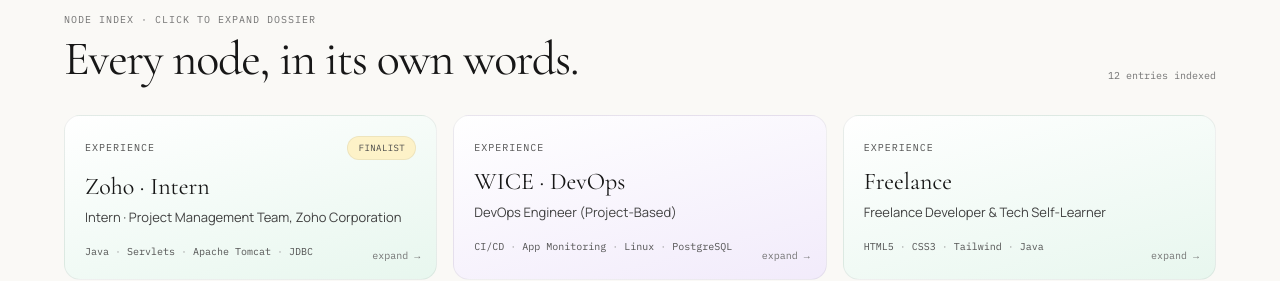
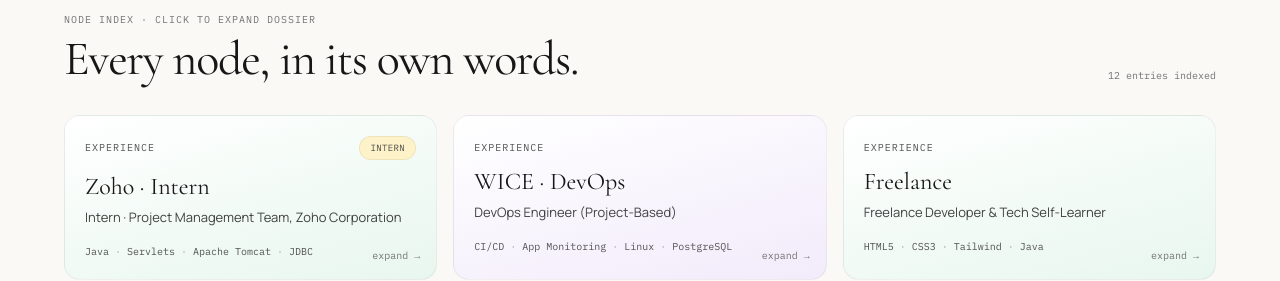
Before and after one commit to Aiswariya-Suresh/Aiswariya-Portfolio, a React (Create React App) app in the folder frontend/: page / in a window 1280 px wide. Shown: the part 1820-2101 px from the top of the page. Built offline with nearby package versions, Linux system fonts and the light colour scheme.

Commit message:
Update cardTag fallback to use dynamic value

```diff
--- a/frontend/src/pages/Portfolio.jsx
+++ b/frontend/src/pages/Portfolio.jsx
@@ -258,7 +258,7 @@ function ProjectsGrid({ onOpen }) {
               </span>
               {p.badge && (
                 <span className="chip" style={{ background: "#FDF2C8", fontSize: "9px" }}>
-                  finalist
+                  {p.cardTag || "finalist"}
                 </span>
               )}
             </div>
```
